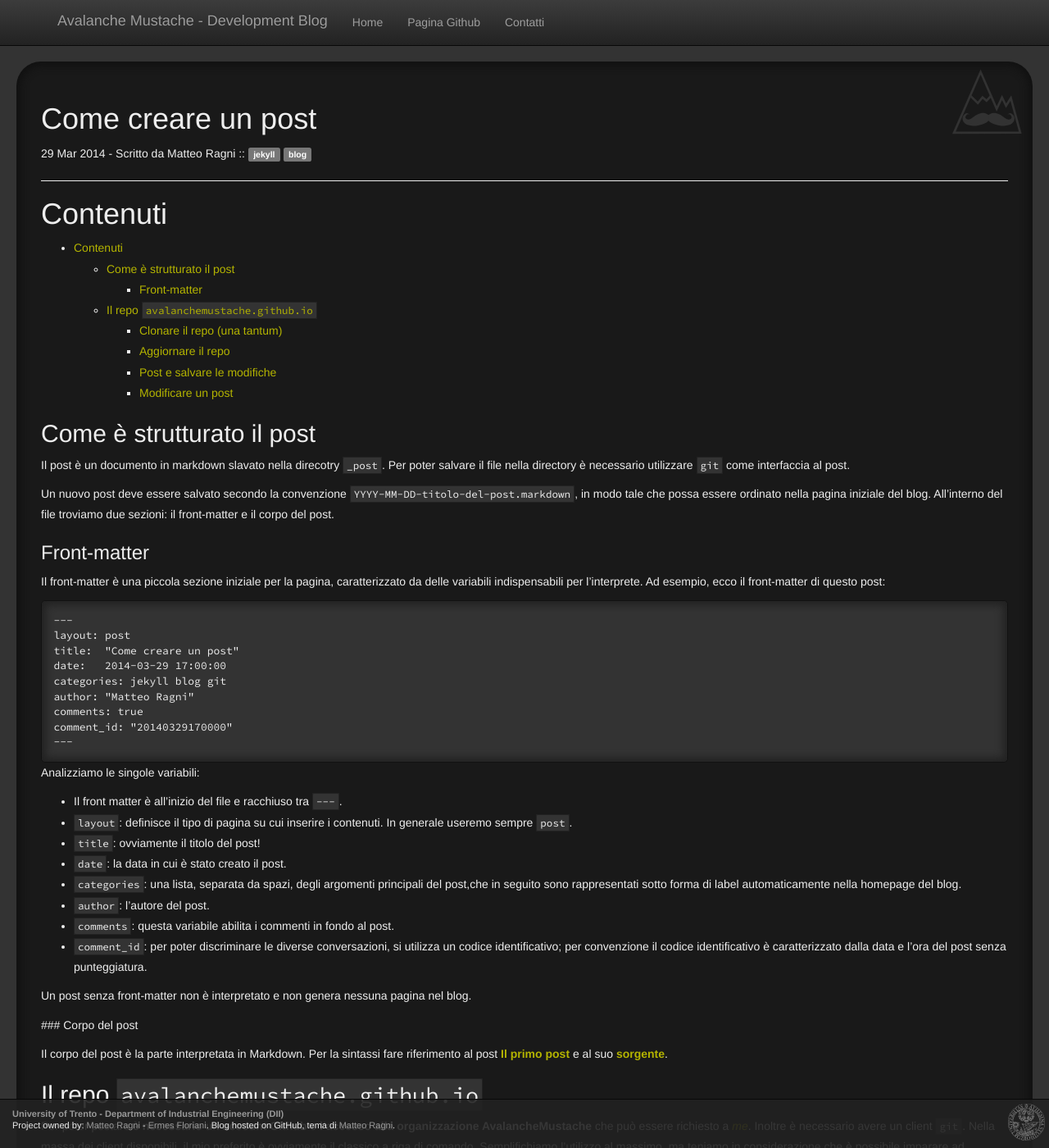
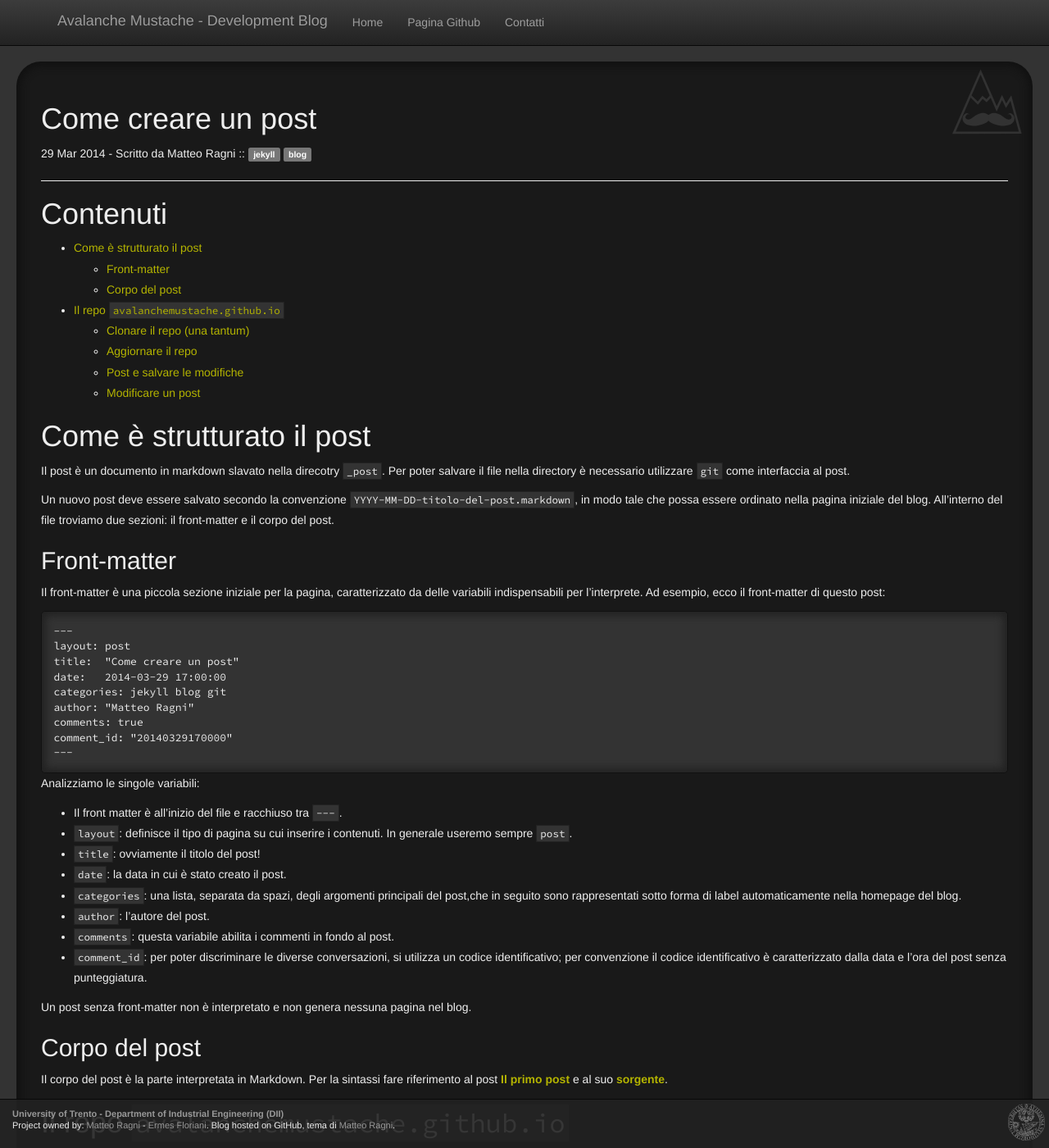
Before and after one commit to AvalancheMustache/AvalancheMustache.github.io, a Jekyll site: the page built from _posts/2014-03-29-come-postare.markdown, in a window 1280 px wide and 1400 px high. Shown: the whole window at 82% size. Built offline with Jekyll 4.4.1, drawn with Linux system fonts in a browser that asks for light colours; nearby versions of some CDN libraries; some web fonts are replaced; comment, search, counter and statistics services are not loaded.

Commit message:
minor fixes

```diff
--- a/_posts/2014-03-29-come-postare.markdown
+++ b/_posts/2014-03-29-come-postare.markdown
@@ -9,19 +9,18 @@ comment_id: "20140329170000"
 ---
 
 # Contenuti
-
 {:.no_toc}
 
  * Tabella contenuti
  {:toc}
 
-## Come è strutturato il post
+# Come è strutturato il post
 
 Il post è un documento in markdown slavato nella direcotry `_post`. Per poter salvare il file nella directory è necessario utilizzare `git` come interfaccia al post.
 
 Un nuovo post deve essere salvato secondo la convenzione `YYYY-MM-DD-titolo-del-post.markdown`, in modo tale che possa essere ordinato nella pagina iniziale del blog. All'interno del file troviamo due sezioni: il front-matter e il corpo del post.
 
-### Front-matter
+## Front-matter
 
 Il front-matter è una piccola sezione iniziale per la pagina, caratterizzato da delle variabili indispensabili per l'interprete. Ad esempio, ecco il front-matter di questo post:
 {% highlight xml %}
@@ -45,17 +44,17 @@ Analizziamo le singole variabili:
  * `comments`: questa variabile abilita i commenti in fondo al post.
  * `comment_id`: per poter discriminare le diverse conversazioni, si utilizza un codice identificativo; per convenzione il codice identificativo è caratterizzato dalla data e l'ora del post senza punteggiatura.
 
- Un post senza front-matter non è interpretato e non genera nessuna pagina nel blog.
+Un post senza front-matter non è interpretato e non genera nessuna pagina nel blog.
 
- ### Corpo del post
+## Corpo del post
 
- Il corpo del post è la parte interpretata in Markdown. Per la sintassi fare riferimento al post [**Il primo post**][post1] e al suo [**sorgente**][post2].
+Il corpo del post è la parte interpretata in Markdown. Per la sintassi fare riferimento al post [**Il primo post**][post1] e al suo [**sorgente**][post2].
 
-## Il repo `avalanchemustache.github.io`
+# Il repo `avalanchemustache.github.io`
 
 Per poter postare **è necessario un account Github** e **l'accesso alla organizzazione AvalancheMustache** che può essere richiesto a [_me_][mailme]. Inoltre è necessario avere un client `git`. Nella massa dei client disponibili, il mio preferito è ovviamente il classico a riga di comando. Semplifichiamo l'utilizzo al massimo, ma teniamo in considerazione che è possibile imparare ad utilizzare appieno le sue caratteristiche seguendo [questa guida][gitguida].
 
-### Clonare il repo (una tantum)
+## Clonare il repo (una tantum)
 
 Una volta installato il client per `git`, sono sufficienti alcuni semplici passaggi per ottenere una copia del sito in locale, sul quale lavorare. In primo luogo aprire una console e portarsi nella directory nella quale si vuole _clonare il repo_, poi eseguire:
 {% highlight bash %}
@@ -63,14 +62,14 @@ git clone https://github.com/AvalancheMustache/AvalancheMustache.github.io.git
 {% endhighlight %}
 Questa operazione deve essere eseguita solo una volta. Si potrà notare la creazione di una nuova directory `AvalancheMustache.github.io`. All'interno di questa directory è presente tutto il sito. Ora è possibile aggiungere un nuovo post in `_post`.
 
-### Aggiornare il repo
+## Aggiornare il repo
 
 Prima di postare è necessario aggiornare la situazione del repo, in modo tale che sia sempre aggiornato (correzioni, etc.). Per l'aggiornamento utilizzare il comando, dalla directory del progetto:
 {% highlight bash %}
 git fetch
 {% endhighlight %}
 
-### Post e salvare le modifiche
+## Post e salvare le modifiche
 
 Dopo aver scritto il post, è necessario aggiungere il file all'index con il comando:
 {% highlight bash %}
@@ -83,13 +82,13 @@ git push -u origin master
 {% endhighlight %}
 `git` chiederà nome utente e password.
 
-### Modificare un post
+## Modificare un post
 
 Prima di modificare un post, assicurarsi di aggiornare il repo.
 
 In seguito modificare il file relativo al post che si desidera variare, e eseguire nuovamente i passaggi `add`, `commit` e `push` come descritti al punto precedente.
 
-  [post1]: http://localhost:4000/jekyll/welcome/latex/code/2014/03/29/il-primo-post.html
-  [post2]: https://raw.githubusercontent.com/AvalancheMustache/AvalancheMustache.github.io/master/_posts/2014-03-29-il-primo-post.markdown
-  [mailme]: mailto:matteo.ragni@studenti.unitn.it/?subject=AccessoBlogAvalancheMustache
-  [gitguida]: http://try.github.io/levels/1/challenges/1
+ [post1]: http://localhost:4000/jekyll/welcome/latex/code/2014/03/29/il-primo-post.html
+ [post2]: https://raw.githubusercontent.com/AvalancheMustache/AvalancheMustache.github.io/master/_posts/2014-03-29-il-primo-post.markdown
+ [mailme]: mailto:matteo.ragni@studenti.unitn.it/?subject=AccessoBlogAvalancheMustache
+ [gitguida]: http://try.github.io/levels/1/challenges/1
--- a/_posts/2014-03-29-il-primo-post.markdown
+++ b/_posts/2014-03-29-il-primo-post.markdown
@@ -10,6 +10,7 @@ comment_id: "20140329105000"
 
 # Benvenuto
 {:.no_toc}
+
 E finalmente il primo post nel nostro nuovissimo blog di sviluppo per il drone `Avalanche Mustache`.
 
 ## Contenuti
```
